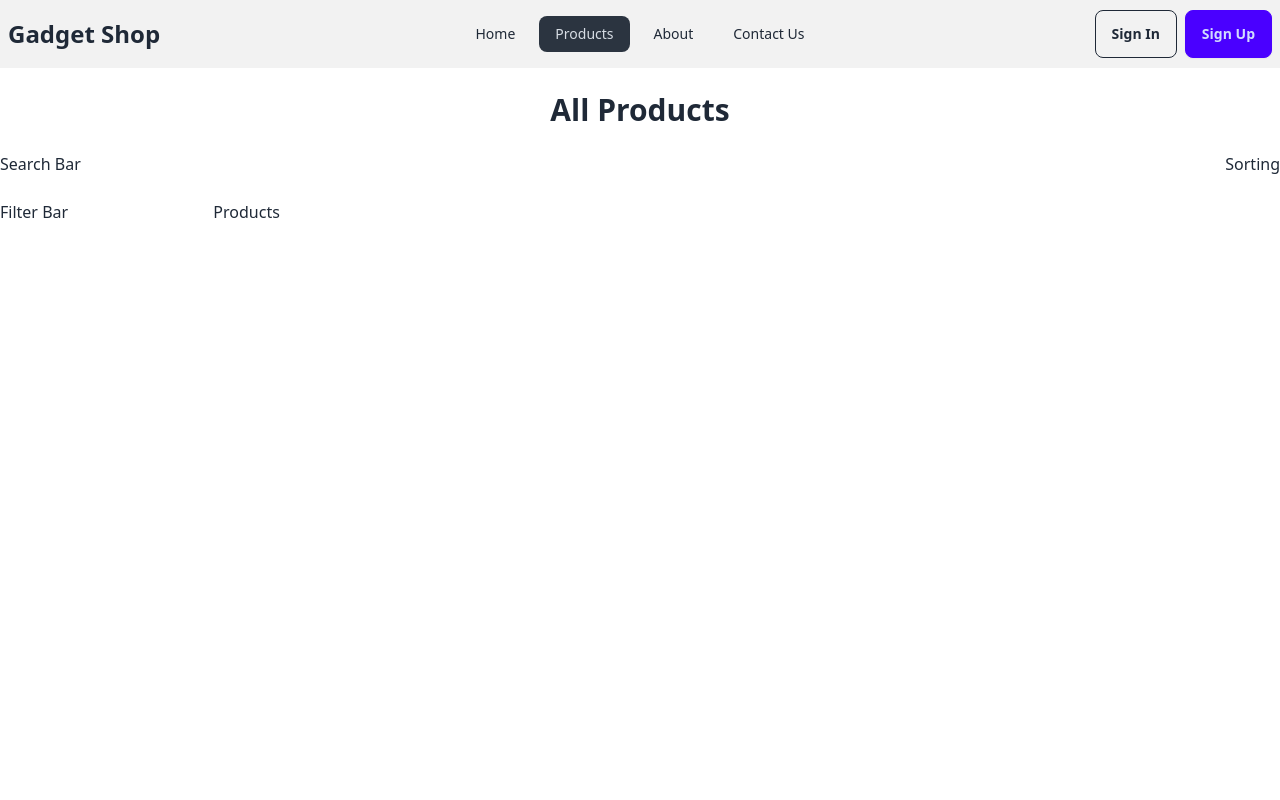
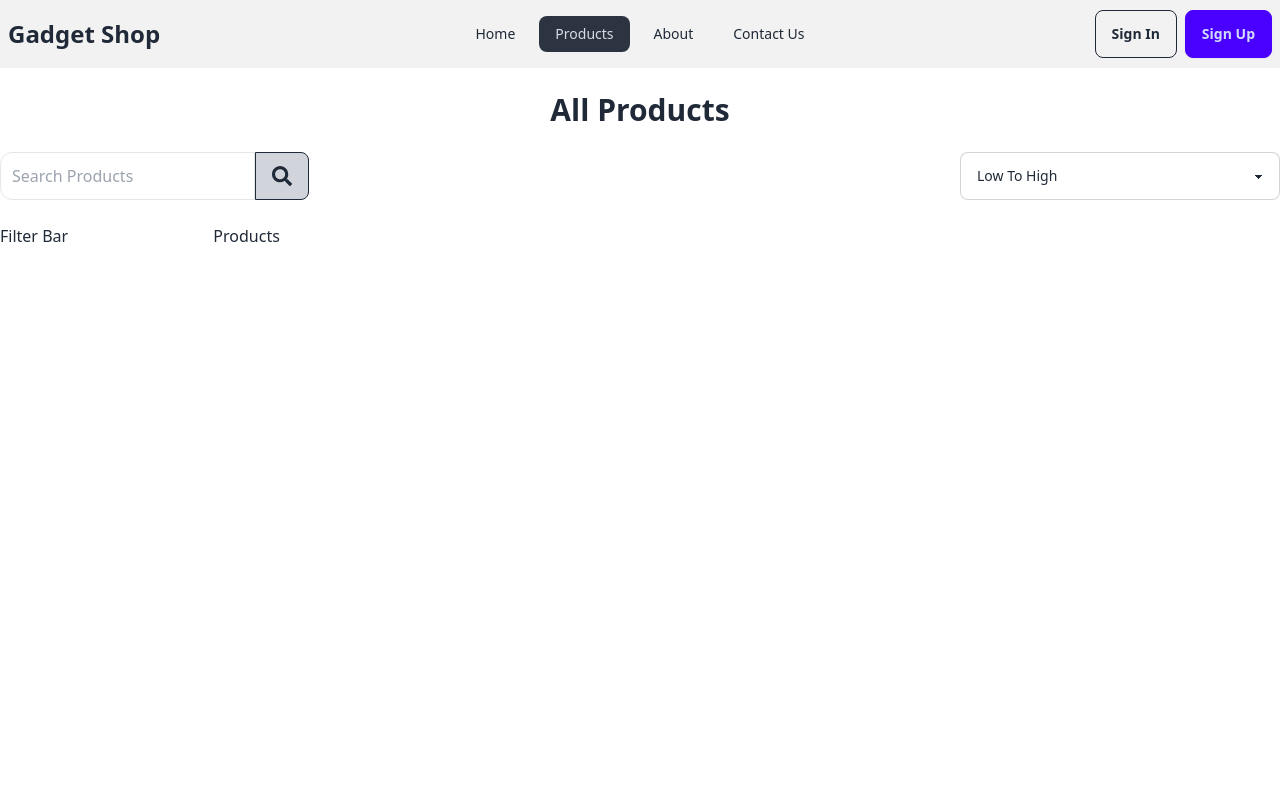
Before and after one commit to Arif-Islam21/setup, a React (Vite) app in the folder client/: page /products in a window 1280 px wide. Shown: the top 800 px of the page. Built offline with nearby package versions, Linux system fonts and the light colour scheme; no server answers.

Commit message:
filtering products

```diff
--- /dev/null
+++ b/client/src/components/SearchBar.jsx
@@ -0,0 +1,21 @@
+import { FaSearch } from "react-icons/fa";
+
+const SearchBar = () => {
+  return (
+    <div>
+      <form className="flex items-center">
+        <input
+          type="text"
+          placeholder="Search Products"
+          name="search"
+          className="max-w-md p-[11px] border rounded-r-none rounded-l-xl"
+        />
+        <button className="btn btn-outline bg-gray-300 rounded-l-none">
+          <FaSearch size={20} />
+        </button>
+      </form>
+    </div>
+  );
+};
+
+export default SearchBar;
--- /dev/null
+++ b/client/src/components/SortByPrice.jsx
@@ -0,0 +1,10 @@
+const SortByPrice = () => {
+  return (
+    <select className="select select-bordered w-full max-w-xs">
+      <option value={"asc"}>Low To High</option>
+      <option value={"desc"}>High To Low</option>
+    </select>
+  );
+};
+
+export default SortByPrice;
--- a/client/src/pages/Products.jsx
+++ b/client/src/pages/Products.jsx
@@ -1,11 +1,14 @@
+import SearchBar from "../components/SearchBar";
+import SortByPrice from "../components/SortByPrice";
+
 const Products = () => {
   return (
     <div className="container mx-auto">
       <h1 className="my-6 text-3xl font-bold text-center">All Products</h1>
       {/* SEARCHING AND SORTING */}
       <div className="flex flex-col lg:flex-row justify-between items-center mb-6">
-        <h1>Search Bar</h1>
-        <h1>Sorting</h1>
+        <SearchBar />
+        <SortByPrice />
       </div>
       {/* CONTENT GOES HERE */}
       <div className="grid grid-cols-12">
```
